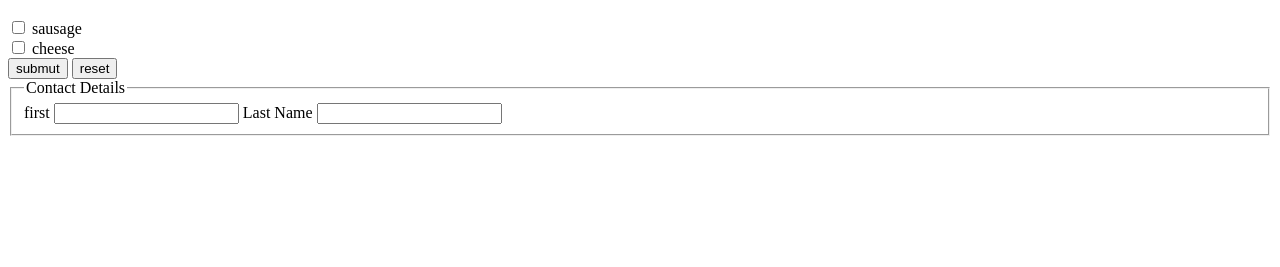
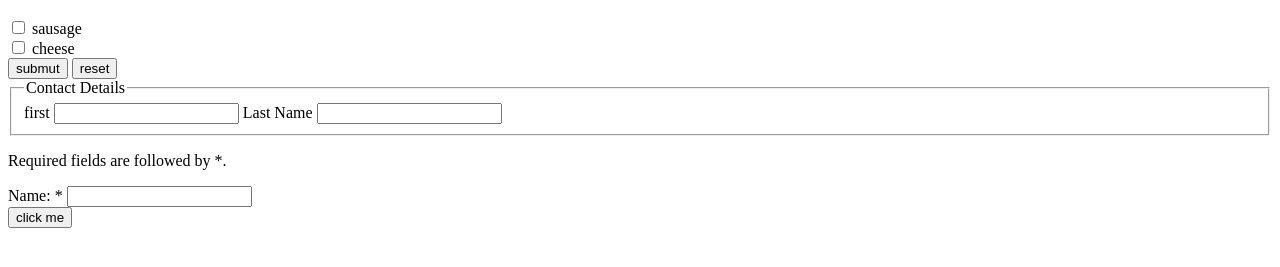
Before and after one commit to Ohwaaan/formy, a plain HTML site: page index.html in a window 1280 px wide. Shown: the part 347-614 px from the top of the page. Drawn offline with Linux system fonts and the light colour scheme.

Commit message:
added required and indented

```diff
--- a/index.html
+++ b/index.html
@@ -43,6 +43,7 @@
       </select>
 </form>
 
+<form>
     <div>
         <input type="radio" name="ticket_type" id="child" value="child">
         <label for="child"child>child</label>
@@ -76,3 +77,13 @@
         <label for="last_name">Last Name</label>
         <input type="text" id="last_name" name="last_name">
     </fieldset>
+
+    <p>Required fields are followed by <span aria-label="required">*</span>.</p>
+    <div>
+        <label for="username">Name: <span aria-label="required">*</span></label>
+        <input id="username" type="text" name="username" required />
+    </div>
+
+    <button type="submit">click me </button>
+
+</form>
```
Lines whose indentation alone changed are shown as unchanged.
